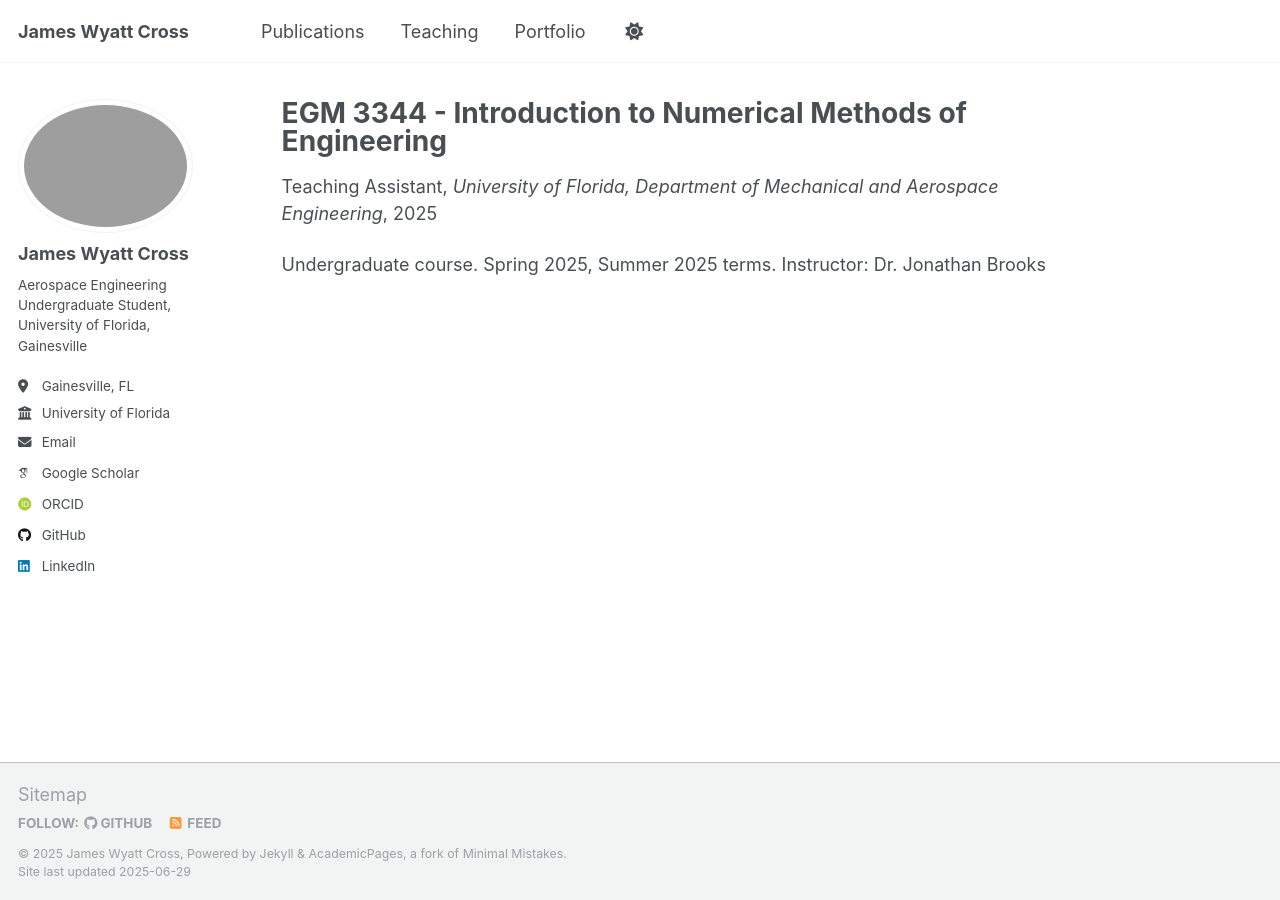
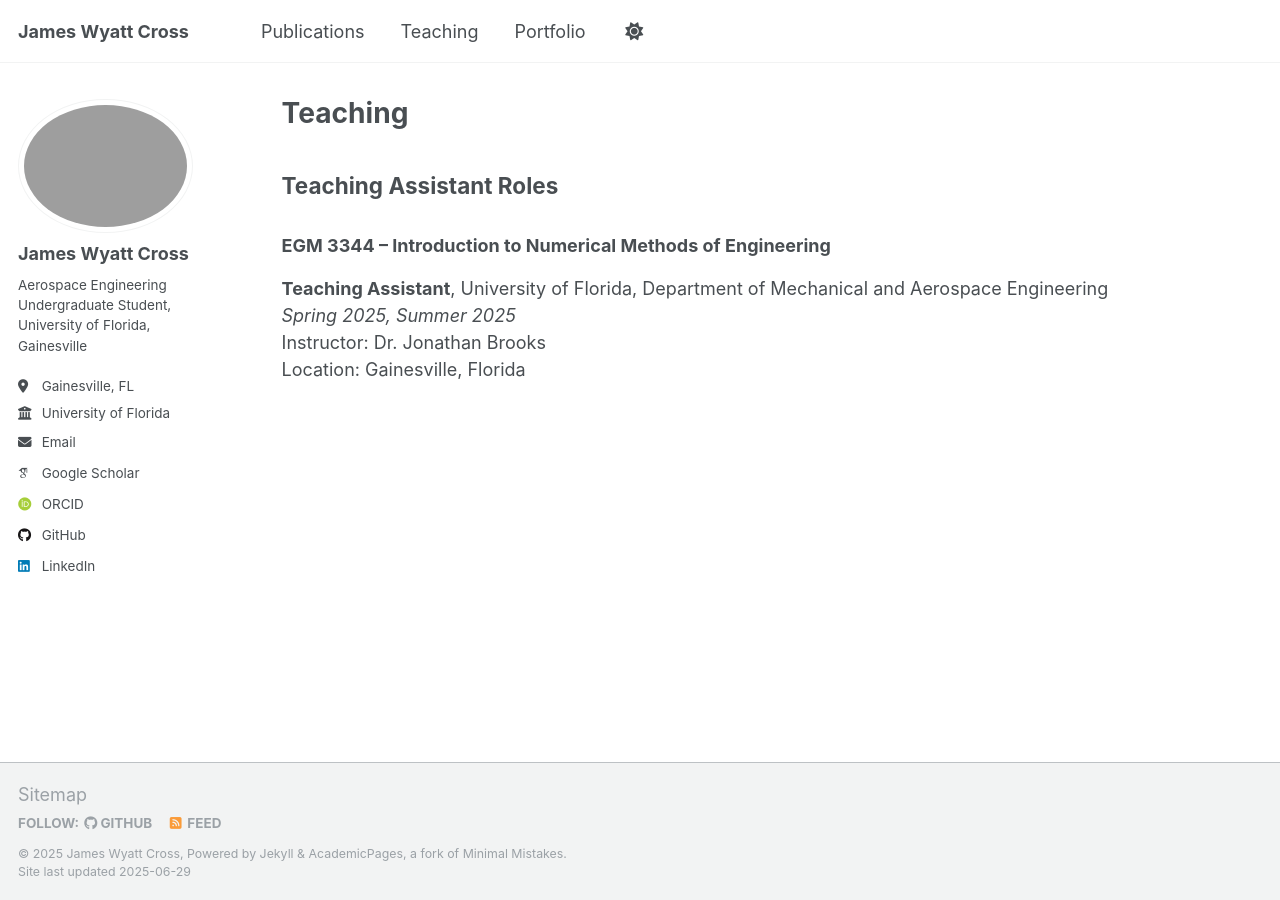
Before and after one commit to JWyattCross/pages, a Jekyll site: the page built from _pages/teaching.md, in a window 1280 px wide. Built offline with Jekyll 4.4.1, drawn with Linux system fonts in a browser that asks for light colours; some web fonts are replaced.

Commit message:
teachign fixes

```diff
--- a/_pages/teaching.md
+++ b/_pages/teaching.md
@@ -1,11 +1,14 @@
 ---
-title: "EGM 3344 - Introduction to Numerical Methods of Engineering"
-collection: teaching
-type: "Teaching Assistant"
-permalink: /teaching/2025-numerical-methods-ta
-venue: "University of Florida, Department of Mechanical and Aerospace Engineering"
-date: 2025-01-01
-location: "Gainesville, Florida"
+layout: archive
+title: "Teaching"
+permalink: /teaching/
+author_profile: true
 ---
 
-Undergraduate course. Spring 2025, Summer 2025 terms. Instructor: Dr. Jonathan Brooks
+## Teaching Assistant Roles
+
+### EGM 3344 – Introduction to Numerical Methods of Engineering
+**Teaching Assistant**, University of Florida, Department of Mechanical and Aerospace Engineering
+*Spring 2025, Summer 2025*
+Instructor: Dr. Jonathan Brooks
+Location: Gainesville, Florida
```
